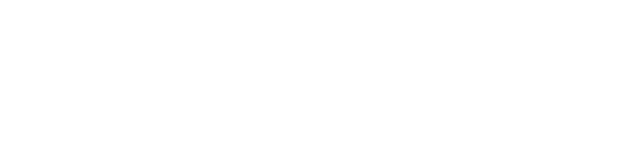
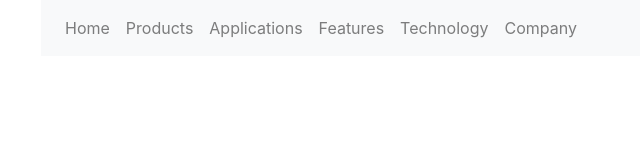
Before and after one commit to heyapricot/smartframe_concept, a website built with webpack: page dist/index.html in a window 1280 px wide. Shown: the whole page, without its empty margins (44-684 px from the left). Built offline with nearby package versions, Linux system fonts and the light colour scheme.

Commit message:
Generated navbar with links

```diff
--- /dev/null
+++ b/src/components/navbar/navbar.js
@@ -0,0 +1,46 @@
+const navbar = (()=>{
+    const _initContainer = ()=>{
+        let navContainer = document.createElement('div');
+        navContainer.classList.toggle('container');
+        return navContainer;
+    };
+    const _setCss = (node, cssClassArray)=>{
+        cssClassArray.forEach((cssClass)=>{ node.classList.toggle(cssClass) });
+        return node
+    };
+    const _initNav = ()=>{
+        let nav = document.createElement('nav');
+        _setCss(nav, ["navbar", "navbar-expand-lg", "navbar-light", "bg-light"]);
+        let linkContainer = document.createElement('div');
+        nav.appendChild(linkContainer);
+        const links = ((linkTextArray, parentNode) => {
+            let unorderedList = document.createElement('ul');
+            _setCss(unorderedList,["navbar-nav"]);
+            let listElementArray = [];
+            linkTextArray.forEach((linkText) => {
+                let listElement = document.createElement('li');
+                _setCss(listElement, ["nav-item"]);
+                listElementArray.push(listElement);
+                let hyperlink = document.createElement('a');
+                hyperlink.href = '#';
+                _setCss(hyperlink, ["nav-link"]);
+                hyperlink.textContent = linkText;
+                listElement.appendChild(hyperlink);
+                unorderedList.appendChild(listElement);
+                return listElementArray;
+            });
+            parentNode.appendChild(unorderedList);
+        })(["Home", "Products", "Applications", "Features", "Technology", "Company"],linkContainer);
+        return nav;
+    };
+    const render = ()=>{
+        let container = _initContainer();
+        container.appendChild(_initNav());
+        return container;
+    };
+    return {render};
+})();
+
+module.exports = {
+    navbar:navbar
+};
--- a/src/index.js
+++ b/src/index.js
@@ -0,0 +1,2 @@
+const {navbar} = require('../src/components/navbar/navbar');
+document.body.appendChild(navbar.render());
```
Also changed, not shown: dist/index.html, dist/main.js (deleted), 1 other file.
